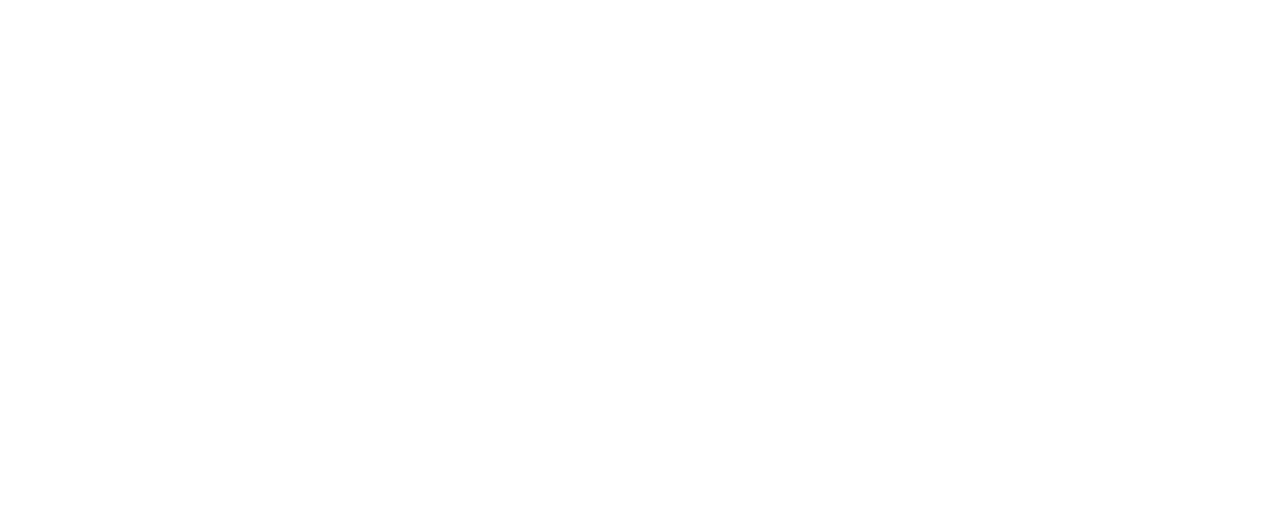
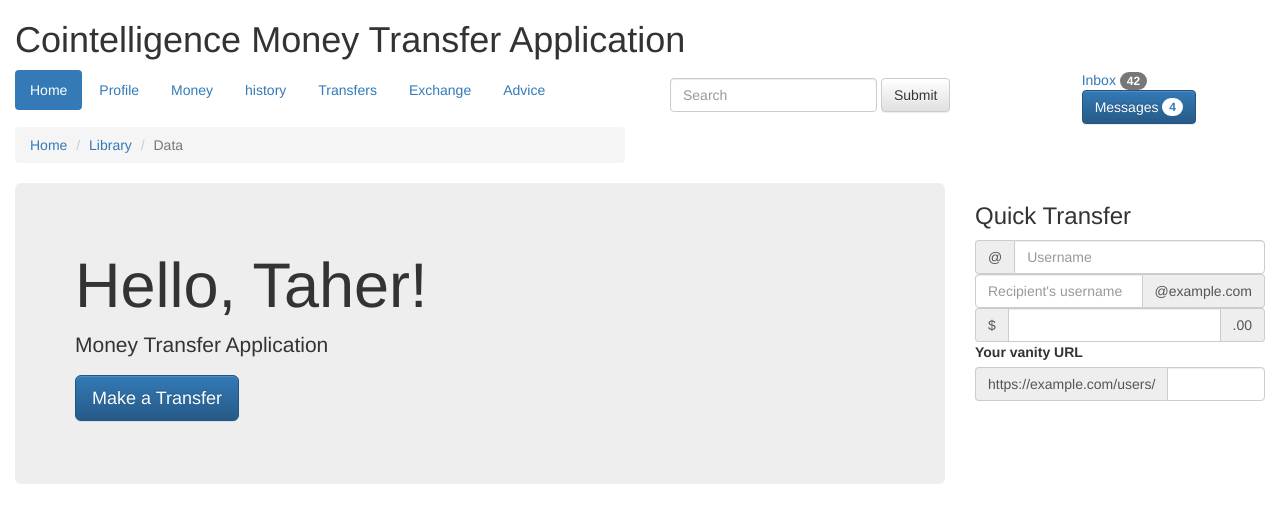
Before and after one commit to taherkhan30/Sparta-Bootstrap-Project, a plain HTML site: page index.html in a window 1280 px wide. Drawn offline with nearby package versions, Linux system fonts and the light colour scheme.

Commit message:
first layout

```diff
--- a/index.html
+++ b/index.html
@@ -2,9 +2,176 @@
 <html lang="en" dir="ltr">
   <head>
     <meta charset="utf-8">
-    <title>Cointelligence Home</title>
+    <title>Bootstrap-Intro</title>
+<!-- Latest compiled and minified CSS -->
+    <link rel="stylesheet" href="https://maxcdn.bootstrapcdn.com/bootstrap/3.3.7/css/bootstrap.min.css" integrity="sha384-BVYiiSIFeK1dGmJRAkycuHAHRg32OmUcww7on3RYdg4Va+PmSTsz/K68vbdEjh4u" crossorigin="anonymous">
+
+    <!-- Optional theme -->
+  <link rel="stylesheet" href="https://maxcdn.bootstrapcdn.com/bootstrap/3.3.7/css/bootstrap-theme.min.css" integrity="sha384-rHyoN1iRsVXV4nD0JutlnGaslCJuC7uwjduW9SVrLvRYooPp2bWYgmgJQIXwl/Sp" crossorigin="anonymous">
+
+  <!-- Latest compiled and minified JavaScript -->
+  <script src="https://maxcdn.bootstrapcdn.com/bootstrap/3.3.7/js/bootstrap.min.js" integrity="sha384-Tc5IQib027qvyjSMfHjOMaLkfuWVxZxUPnCJA7l2mCWNIpG9mGCD8wGNIcPD7Txa" crossorigin="anonymous"></script>
+
+  <!-- <style> .row { margin-bottom: 20px; } .row .row { margin-top: 10px; margin-bottom: 0; } [class*="col-"] { padding-top: 15px; padding-bottom: 15px; background-color: #eee; background-color: rgba(86, 61, 124, .15); border: 1px solid #ddd; border: 1px solid rgba(86, 61, 124, .2); } </style> -->
+
   </head>
+
   <body>
+    <div class="container-fluid">
+      <h1>Cointelligence Money Transfer Application</h1>
+      <div class="row">
+        <div class="col-md-6">
+                  <ul class="nav nav-pills">
+            <li role="presentation" class="active"><a href="#">Home</a></li>
+            <li role="presentation"><a href="profile.html">Profile</a></li>
+            <li role="presentation"><a href="money">Money</a></li>
+            <li role="presentation"><a href="#">history</a></li>
+            <li role="presentation"><a href="#">Transfers</a></li>
+            <li role="presentation"><a href="#">Exchange</a></li>
+            <li role="presentation"><a href="#">Advice</a></li>
+          </ul>
+        </div>
+        <div class="col-md-4">
+                    <form class="navbar-form navbar-left" role="search">
+            <div class="form-group">
+              <input type="text" class="form-control" placeholder="Search">
+            </div>
+            <button type="submit" class="btn btn-default">Submit</button>
+          </form>
+        </div>
+        <div class="col-md-2">
+                      <a href="#">Inbox <span class="badge">42</span></a>
 
+            <button class="btn btn-primary" type="button">
+            Messages <span class="badge">4</span>
+            </button>
+        </div>
+      </div>
+
+        <div class="row">
+          <div class="col-md-3"></div>
+          <div class="col-md-3"></div>
+          <div class="col-md-3"></div>
+          <div class="col-md-3"></div>
+        </div>
+
+        <div class="row">
+          <div class="col-md-6"></div>
+          <div class="col-md-6"></div>
+        </div>
+        <div class="row">
+          <div class="col-md-3"></div>
+          <div class="col-md-3"></div>
+          <div class="col-md-3"></div>
+          <div class="col-md-3"></div>
+        </div>
+
+        <!-- breadcrumbs  -->
+
+      <div class="row">
+        <div class="col-md-6">
+                    <ol class="breadcrumb">
+            <li><a href="#">Home</a></li>
+            <li><a href="#">Library</a></li>
+            <li class="active">Data</li>
+          </ol>
+        </div>
+        <div class="col-md-6"></div>
+
+      </div>
+
+      <!-- <-- jumbotron -->
+      <div class="row">
+        <div class="col-md-9">
+            <div class="jumbotron">
+            <h1>Hello, Taher!</h1>
+            <p>Money Transfer Application</p>
+            <p><a class="btn btn-primary btn-lg" href="#" role="button">Make a Transfer</a></p>
+            </div>
+        </div>
+        <div class="col-md-3">
+          <h3>Quick Transfer</h3>
+          <div class="input-group">
+            <span class="input-group-addon" id="basic-addon1">@</span>
+            <input type="text" class="form-control" placeholder="Username" aria-describedby="basic-addon1">
+          </div>
+
+          <div class="input-group">
+            <input type="text" class="form-control" placeholder="Recipient's username" aria-describedby="basic-addon2">
+            <span class="input-group-addon" id="basic-addon2">@example.com</span>
+          </div>
+
+          <div class="input-group">
+            <span class="input-group-addon">$</span>
+            <input type="text" class="form-control" aria-label="Amount (to the nearest dollar)">
+            <span class="input-group-addon">.00</span>
+          </div>
+
+          <label for="basic-url">Your vanity URL</label>
+          <div class="input-group">
+            <span class="input-group-addon" id="basic-addon3">https://example.com/users/</span>
+            <input type="text" class="form-control" id="basic-url" aria-describedby="basic-addon3">
+        </div>
+
+      </div>
+
+
+
+      <div class="row">
+        <div class="col-md-8"></div>
+        <div class="col-md-3"></div>
+        <div class="col-md-3"></div>
+      </div>
+
+
+
+      <!-- <div class="row">
+        <div class="col-md-6">
+          Half
+          <div class="row">
+            <div class="col-md-4">4</div>
+            <div class="col-md-1">1</div>
+            <div class="col-md-1">1</div>
+            <div class="col-md-6">6</div>
+          </div>
+        </div>
+        <div class="col-md-6">
+          half
+          <div class="row">
+          <div class="col-md-4">4</div>
+          <div class="col-md-1">1</div>
+          <div class="col-md-1">1</div>
+          <div class="col-md-6">6</div>
+          </div>
+        </div>
+      </div>
+
+      <div class="row">
+        <div class="col-md-9 col-md-push-3">Push</div>
+        <div class="col-md-3 col-md-pull-9">Pull</div>
+      </div>
+
+      <div class="row">
+        <div class="col-md-4 ">third</div>
+        <!-- <div class="col-md-3 col-md-offset-3">quarter but offset by a quarter </div>
+      </div>
+
+      <div class="row">
+        <div class="col-md-4 ">third</div>
+        <div class="col-md-4 col-md-offset-4">third but offset by a third </div>
+      </div> -->
+
+
+
+
+
+
+
+
+</div>
+
+    <footer>
+
+    </footer>
   </body>
 </html>
```
Also changed, not shown: 1 other file.
